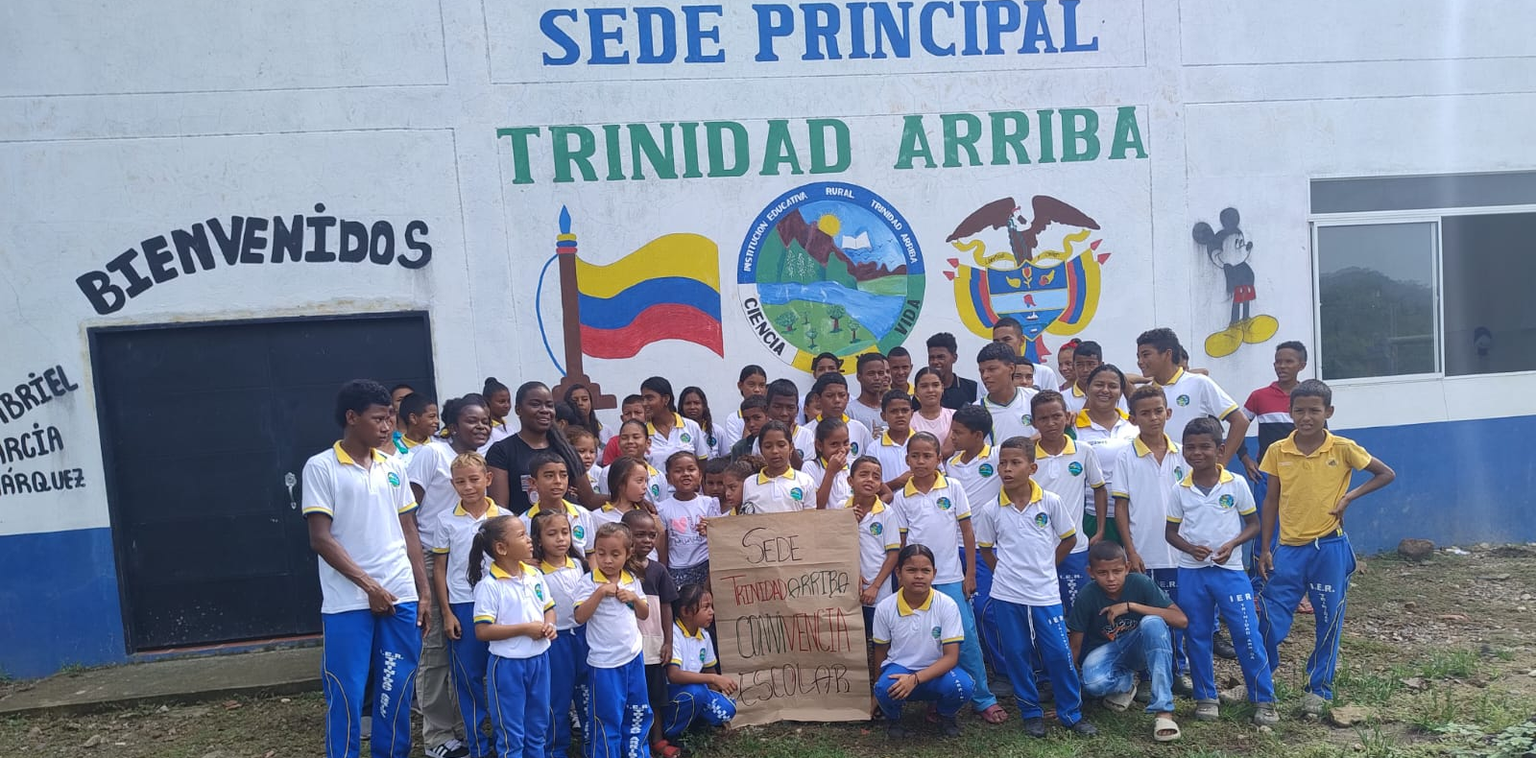
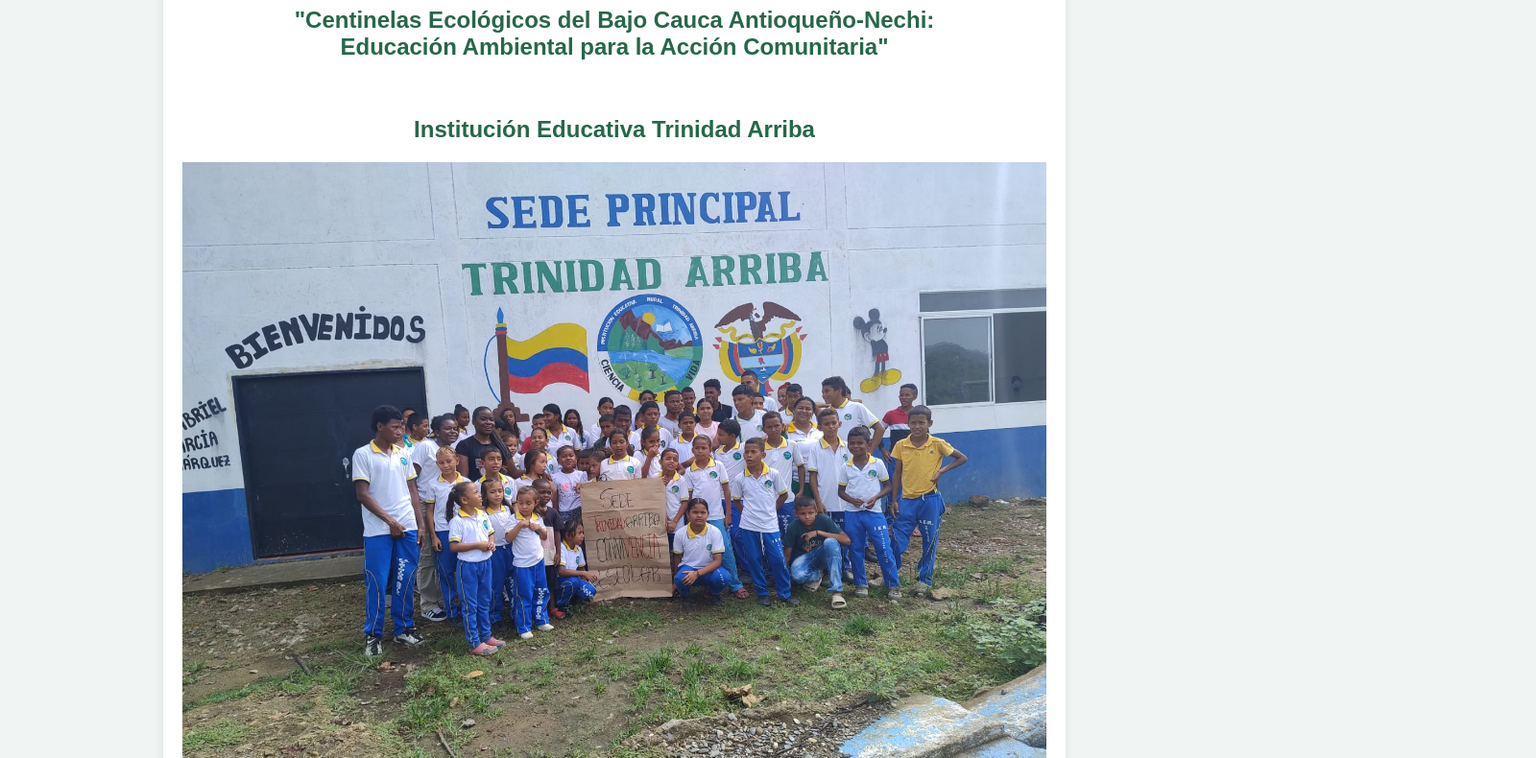
Before and after one commit to jhon-renteria1988/proyecto-ambientalcentinelastrinidadarriba.github.io, a plain HTML site: page index.html in a window 1280 px wide. Shown: the part 123-913 px from the top of the page at 96% size, 1600 px wide, since content can reach past the window. Drawn offline with Linux system fonts and the light colour scheme.

Commit message:
Update index.html

```diff
--- a/index.html
+++ b/index.html
@@ -7,14 +7,13 @@
   <link rel="stylesheet" href="styles.css" />
 </head>
 <body>
-  <section>
-    <h2>Institución Educativa Trinidad Arriba</h2>
-      <img src="IMAGENES/sede.jpg" alt="Huerta escolar">
-  </section>
   <main class="container">
     <h1>PROYECTO EDUCATIVO AMBIENTAL</h1>
     <h2>"Centinelas Ecológicos del Bajo Cauca Antioqueño-Nechi:
       <br>Educación Ambiental para la Acción Comunitaria"</h2>
+      <br>
+    <h2>Institución Educativa Trinidad Arriba</h2>
+    <img src="IMAGENES/sede.jpg" alt="Huerta escolar" width="900">
 
     <section>
       <h2>Descripción</h2>
```
